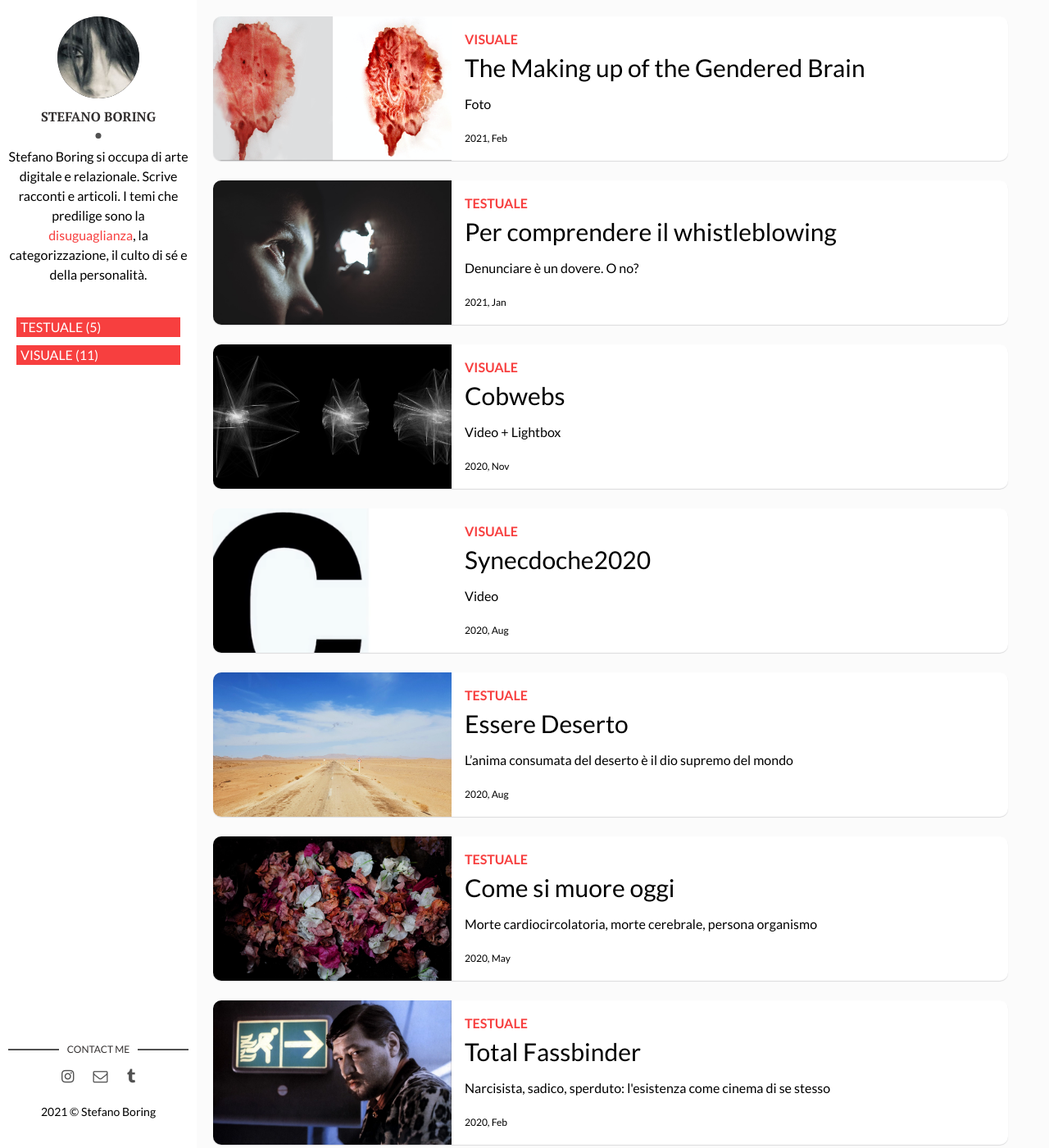
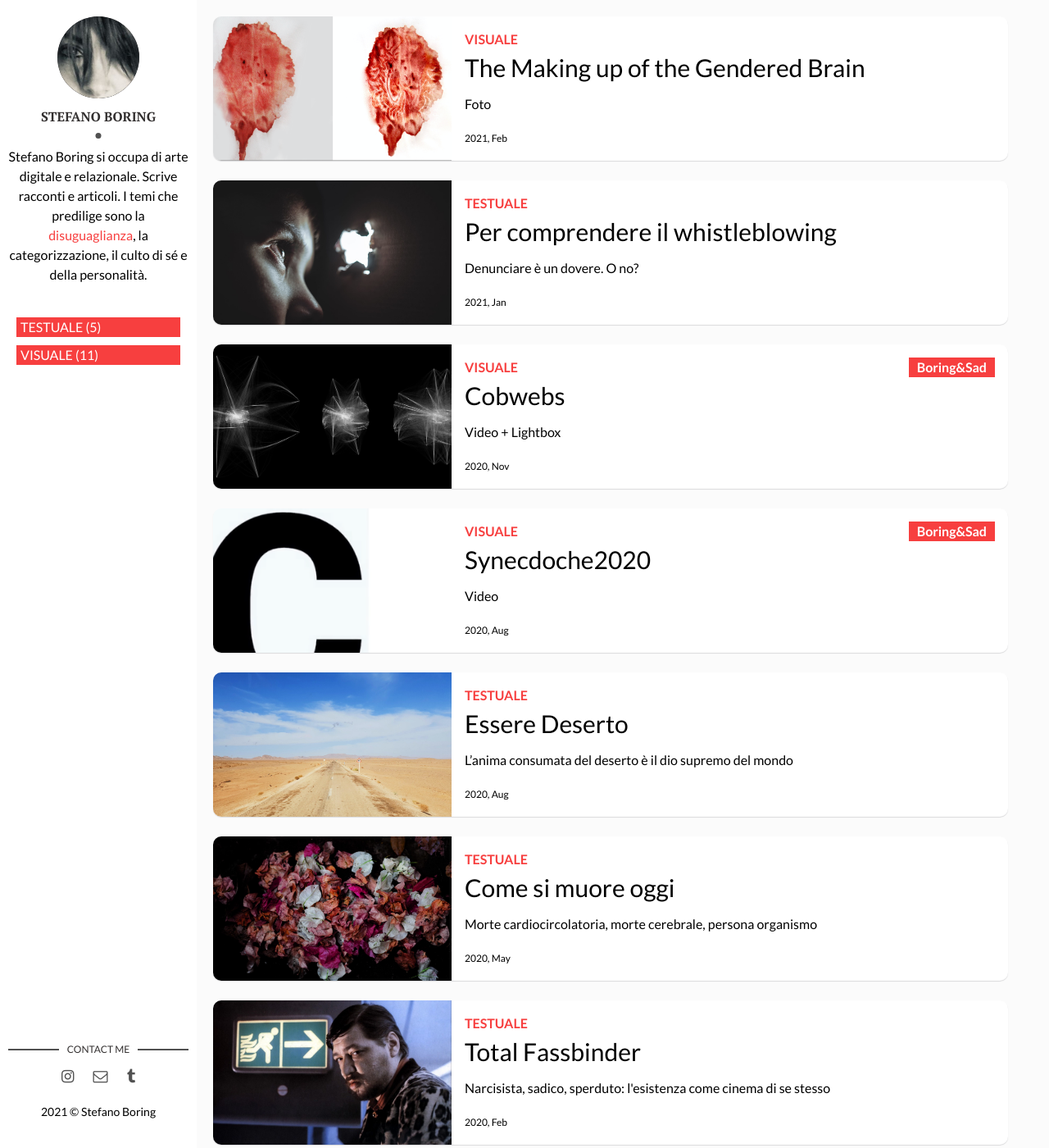
Before and after one commit to stefanoboring/stefanoboring.github.io, a Jekyll site: the page built from index.html, in a window 1280 px wide and 1400 px high. Shown: the whole window at 82% size. Built offline with Jekyll 4.4.1, drawn with Linux system fonts in a browser that asks for light colours; the list of posts is cut into pages by our own code; some of the changed text lies outside the part shown.

Commit message:
showing boring&sad label

```diff
--- a/assets/css/main.css
+++ b/assets/css/main.css
@@ -1510,3 +1510,11 @@ img + em {
     font-weight: 700;
     text-transform: uppercase;
 }
+.post-collaboration {
+    text-transform: none;
+    float: right;
+    background: {{ page.backcolor }};
+    color: white;
+    padding-left: 10px;
+    padding-right: 10px;
+}
--- a/index.html
+++ b/index.html
@@ -10,7 +10,12 @@ pagination:
   {% else %}
   {% endif %}
     <div class="post-content">
-      <div class="post-category"><a href="{{site.baseurl}}/{{ post.category | downcase }}">{{post.category}}</a></div>
+      <div class="post-category"><a href="{{site.baseurl}}/{{ post.category | downcase }}">{{post.category}}</a>
+        {% if post.collaboration == 'Boring&Sad' %}
+        <span class="post-collaboration">{{post.collaboration}}</span>
+        {% endif %}
+      </div>
+
     <h2 class="post-title"><a href="{{post.url | prepend: site.baseurl}}">{{post.title}}</a></h2>
       <p>{{ post.description | strip_html | truncatewords: 15 }}</p>
       <span class="post-date">{{post.date | date: '%Y, %b'}}</span>
```
